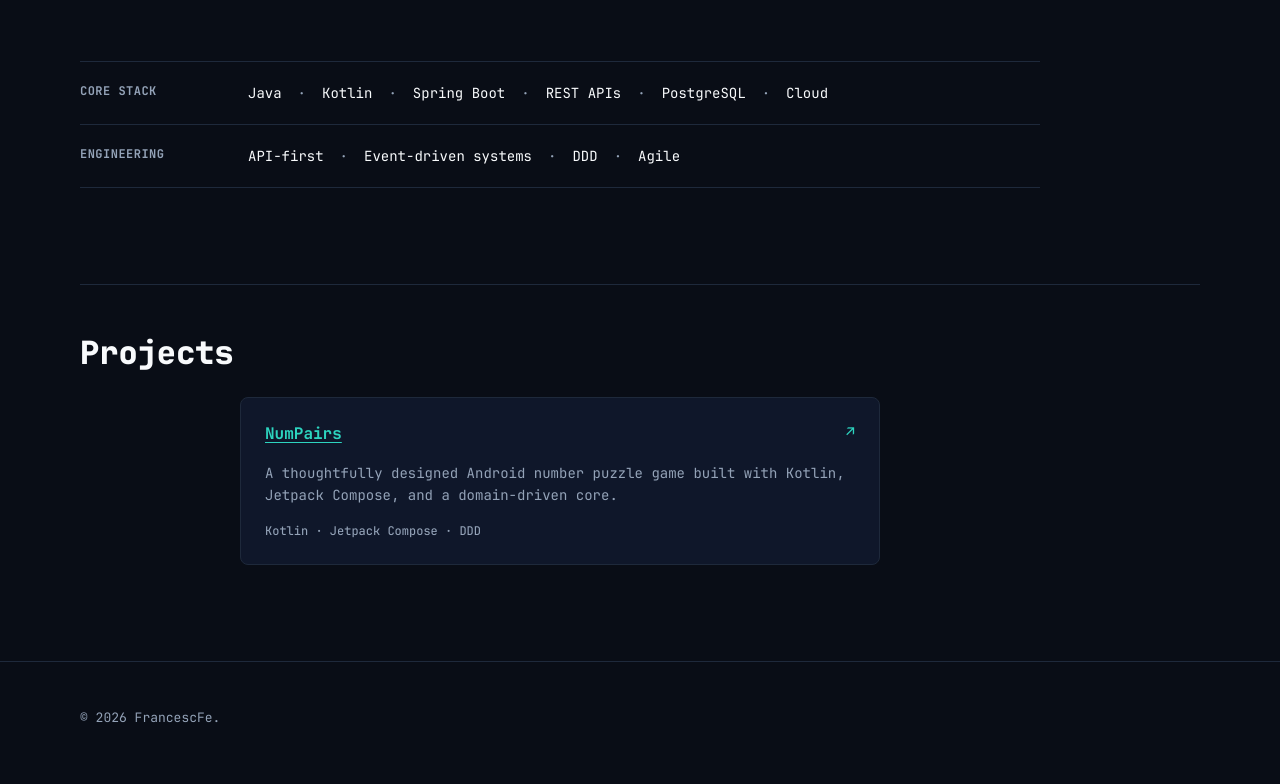
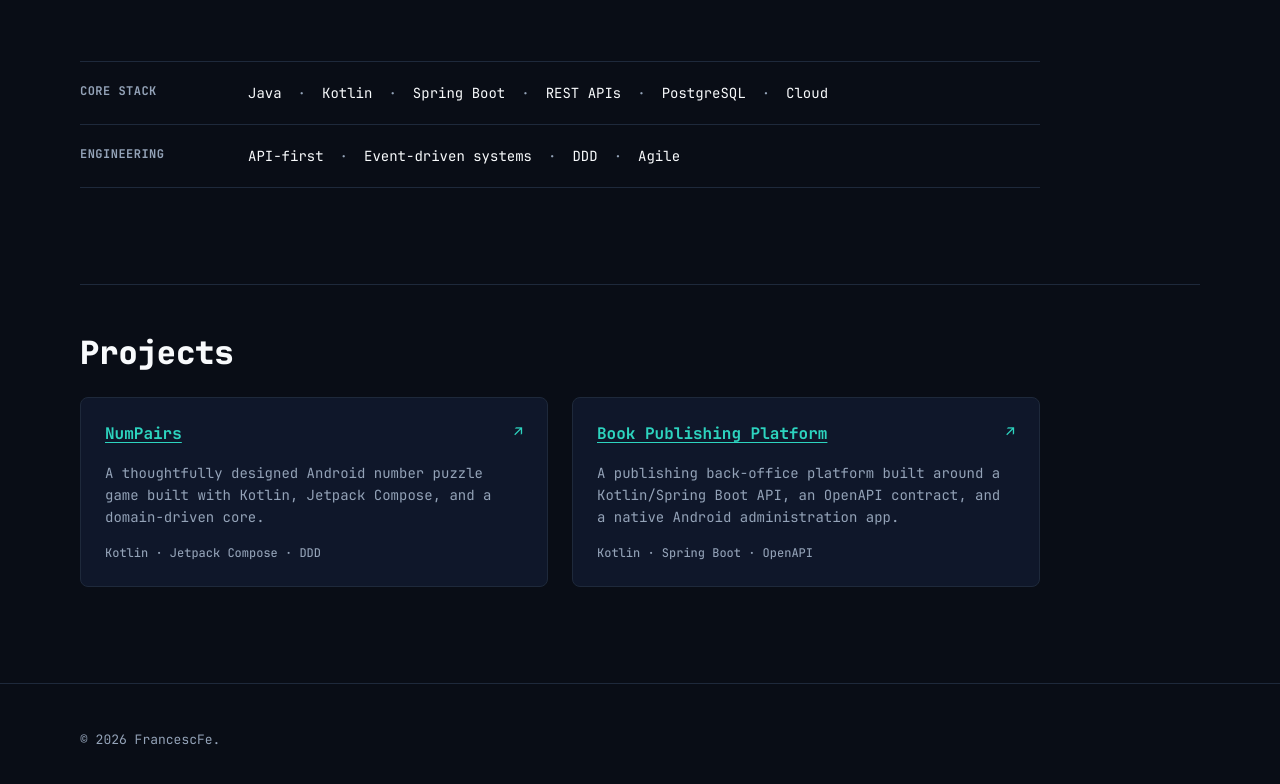
Before and after one commit to FrancescFe/FrancescFe.github.io, an Astro site: page / in a window 1280 px wide. Shown: the part 444-1228 px from the top of the page. Built offline with nearby package versions, Linux system fonts and the light colour scheme; Astro itself is replaced by a stand-in of ours.

Commit message:
[019] add book publishing to project catalog (#39)

```diff
--- a/src/pages/index.astro
+++ b/src/pages/index.astro
@@ -30,6 +30,13 @@ const selectedProjects = [
       "A thoughtfully designed Android number puzzle game built with Kotlin, Jetpack Compose, and a domain-driven core.",
     metadata: "Kotlin · Jetpack Compose · DDD",
     href: "/projects/numpairs/",
+  },
+  {
+    name: "Book Publishing Platform",
+    description:
+      "A publishing back-office platform built around a Kotlin/Spring Boot API, an OpenAPI contract, and a native Android administration app.",
+    metadata: "Kotlin · Spring Boot · OpenAPI",
+    href: "/projects/book-publishing/",
   },
 ] as const;
 ---
```
